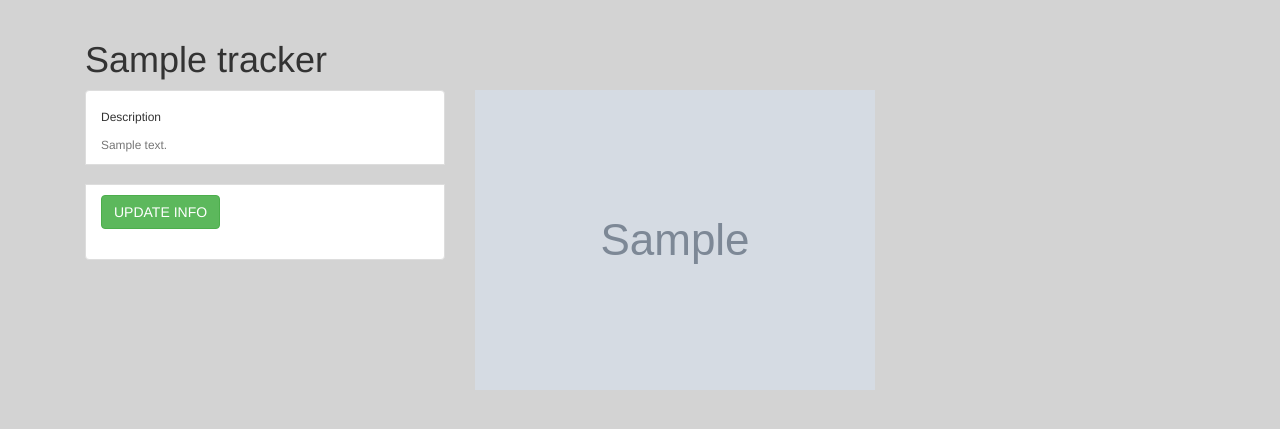
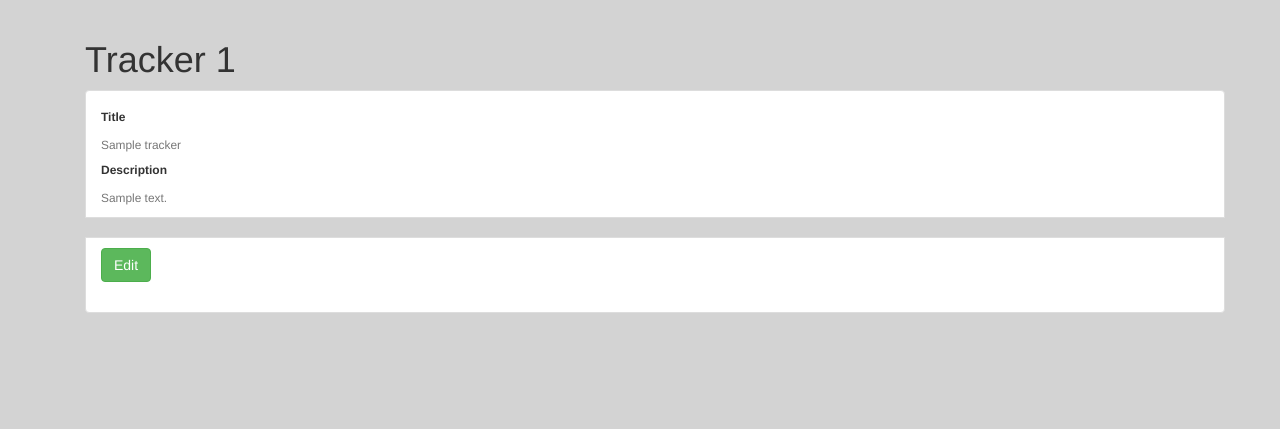
Before and after one commit to idalmasso/my_tracker_app, a Flask app: template app/templates/trackerapp/tracker_info.html in a window 1280 px wide. Shown: the part 52-481 px from the top of the page. Run offline with Flask 2, Linux system fonts and the light colour scheme; the template is opened without the code that fills it: most values are stand-ins (such as "Sample title", 1, 10 or a date in 2020); grey boxes marked "Sample" are stand-in pictures; some libraries are stand-ins or nearby versions.

Commit message:
updates on model

```diff
--- a/app/templates/trackerapp/tracker_info.html
+++ b/app/templates/trackerapp/tracker_info.html
@@ -3,12 +3,14 @@
 {% block appcontent %}
 
 <div class="container">
-    <h1>{{ tracker.title }}</h1>
+    <h1>Tracker {{ tracker.number }}</h1>
     <div class="row">
-        <div class="col-md-4 order-md-1">
-            <ul class="list-group mb-3">
+        <div class="col-lg-12 order-md-1">
+            <ul class="list-group mb-1">
                 <li class="list-group-item d-flex justify-content-between lh-condensed">
-                    <h6 class="my-0">Description</h6>
+				 <h6 class="my-0"><b>Title</b></h6>
+                    <small class="text-muted">{{ tracker.title }}</small>
+                    <h6 class="my-0"><b>Description</b></h6>
                     <small class="text-muted">{{ tracker.description }}</small>
                 </li>
                 <br>
@@ -16,16 +18,13 @@
 
                     <form action="{{ url_for('trackerapp.tracker_info', id=tracker.id) }}" method=post class=del-component>
                         <button class="btn btn-success">
-                        UPDATE INFO
+                        Edit
                         </button>
                     </form>
                     <br>
                 </li>
             </ul>
         </div>
-      <div class="col-md-4 order-md-2">
-          <img src="{{ tracker.image }}"/>
-      </div>
     </div>
 </div>
 
```
Also changed, not shown: app/tracker.py (+7 -5 lines).
